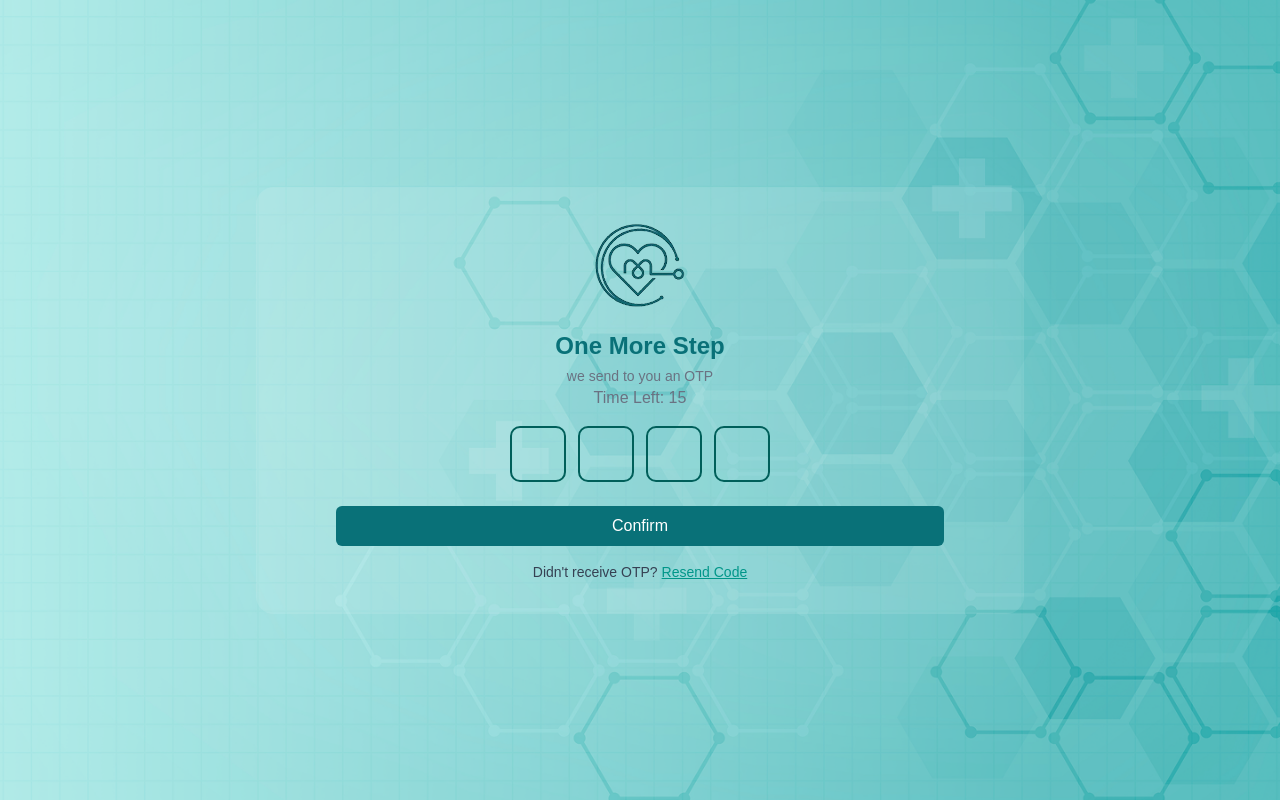
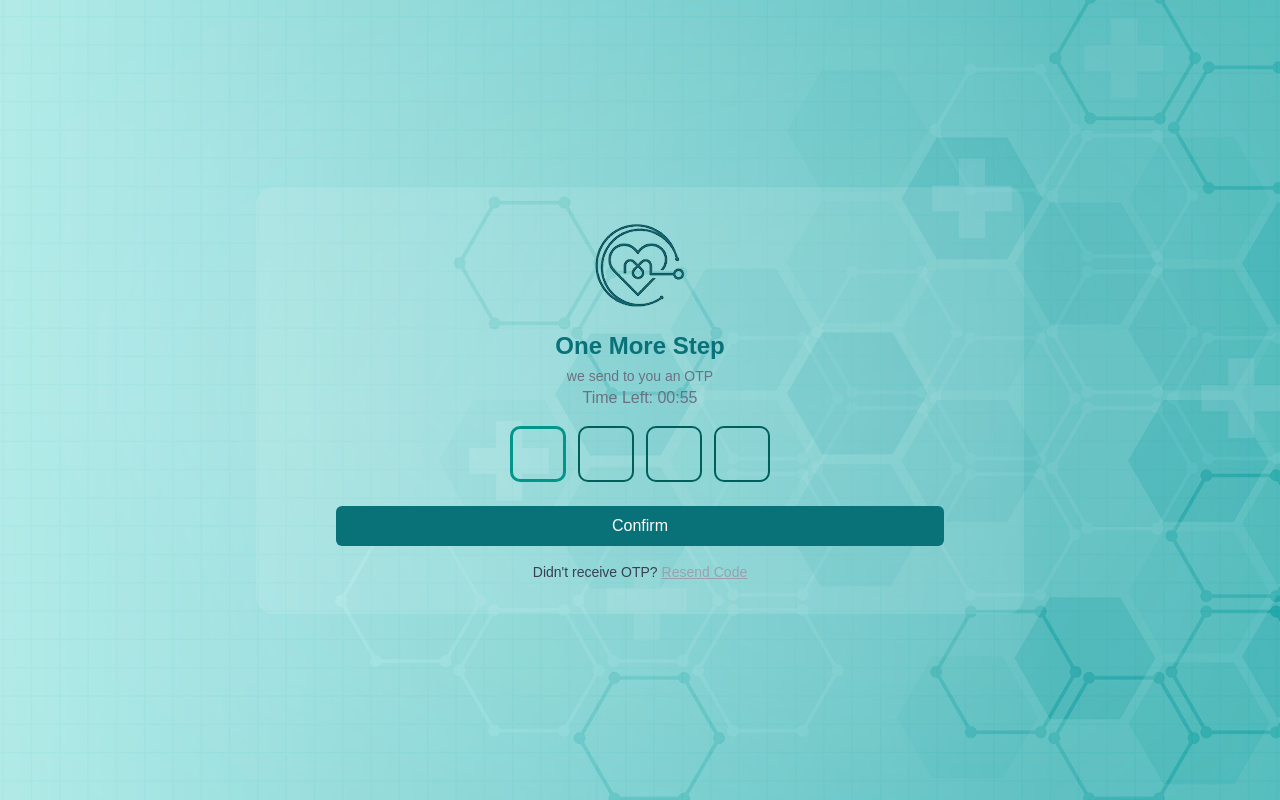
Before and after one commit to Abdulrahmanfawzy/medica-team-1, a React (Vite) app: page /otp in a window 1280 px wide. Built offline with nearby package versions, Linux system fonts and the light colour scheme; a web font is replaced by a local one.

Commit message:
some updates in Auth Pages

```diff
--- a/package.json
+++ b/package.json
@@ -27,6 +27,7 @@
     "react": "^19.2.0",
     "react-dom": "^19.2.0",
     "react-hook-form": "^7.71.1",
+    "react-hot-toast": "^2.6.0",
     "react-icons": "^5.5.0",
     "react-router-dom": "^7.13.0",
     "recharts": "^3.7.0",
--- a/src/App.tsx
+++ b/src/App.tsx
@@ -5,6 +5,7 @@ import RegisterPage from "./pages/auth/pages/RegisterPage";
 import ForgotPasswordPage from "./pages/auth/pages/ForgotPasswordPage";
 import VerifyAccountPage from "./pages/auth/pages/VerifyAccountPage";
 import OtpPage from "./pages/auth/pages/OtpPage";
+import { Toaster } from "react-hot-toast";
 
 export const router = createBrowserRouter([
 
@@ -36,7 +37,12 @@ export const router = createBrowserRouter([
 ]);
 
 const App = () => {
-  return <RouterProvider router={router} />;
+  return (
+    <>
+      <Toaster position="top-center" />
+      <RouterProvider router={router} />
+    </>
+  )
 };
 
 export default App;
--- a/src/pages/auth/components/AuthHeader.tsx
+++ b/src/pages/auth/components/AuthHeader.tsx
@@ -1,4 +1,3 @@
-
 import img from "@/assets/auth-logo.png"
 
 type Props = {
@@ -8,6 +7,15 @@ type Props = {
 };
 
 export default function AuthHeader({ title, subtitle, otptime }: Props) {
+
+  const formatTime = (seconds: number) => {
+    const minutes = Math.floor(seconds / 60);
+    const secs = seconds % 60;
+    return `${minutes.toString().padStart(2, "0")}:${secs
+      .toString()
+      .padStart(2, "0")}`;
+  };
+
   return (
     <div className="text-center w-full max-w-2xs mx-auto mb-4">
 
@@ -23,9 +31,11 @@ export default function AuthHeader({ title, subtitle, otptime }: Props) {
         {subtitle}
       </p>
 
-      {
-        otptime && <span className="text-center text-gray-500 ">Time Left: {otptime}</span>
-      }
+      {otptime !== undefined && (
+        <span className="text-center text-gray-500 block">
+          Time Left: {formatTime(otptime)}
+        </span>
+      )}
 
     </div>
   );
--- a/src/pages/auth/components/OtpInput.tsx
+++ b/src/pages/auth/components/OtpInput.tsx
@@ -1,51 +1,105 @@
-import { useRef } from "react";
+import { AlertCircle } from "lucide-react";
+import { useEffect, useRef } from "react";
 
 type Props = {
   length?: number;
+  value?: string;
   onChange: (otp: string) => void;
+  error?: string;
 };
 
-export default function OtpInput({ length = 4, onChange, }: Props) {
+export default function OtpInput({ length = 4, onChange, error, }: Props) {
 
   const inputs = useRef<HTMLInputElement[]>([]);
-
-  const handleChange = (
-    value: string,
-    index: number
-  ) => {
-
-    if (!/^[0-9]?$/.test(value)) return;
-    if (value && index < length - 1) {
-      inputs.current[index + 1].focus();
-    }
-
-    const otp = inputs.current.map((input) => input?.value).join("");
-
+  const triggerChange = () => {
+    const otp = inputs.current
+      .map((input) => input?.value || "")
+      .join("");
     onChange(otp);
   };
 
+  const handleChange = (e: React.ChangeEvent<HTMLInputElement>, index: number) => {
+    const value = e.target.value.replace(/\D/g, "");
+    if (!value) {
+      e.target.value = "";
+      triggerChange();
+      return;
+    }
+    inputs.current[index].value = value;
+    if (index < length - 1) {
+      inputs.current[index + 1].focus();
+    }
+    triggerChange();
+  };
+
+  const handleKeyDown = (e: React.KeyboardEvent<HTMLInputElement>, index: number) => {
+    if (
+      e.key === "Backspace" &&
+      !inputs.current[index].value &&
+      index > 0
+    ) {
+      inputs.current[index - 1].focus();
+    }
+  };
+
+  const handlePaste = (e: React.ClipboardEvent<HTMLInputElement>) => {
+    e.preventDefault();
+    const paste = e.clipboardData.getData("text").slice(0, length);
+    paste.split("").forEach((char, index) => {
+      if (inputs.current[index]) {
+        inputs.current[index].value = char;
+      }
+    });
+
+    inputs.current[paste.length - 1]?.focus();
+    triggerChange();
+  };
+
+  useEffect(() => {
+    inputs.current[0]?.focus();
+  }, []);
+
   return (
-
+    <div>
       <div className="flex justify-center gap-3">
-
         {Array.from({ length }).map((_, index) => (
           <input
-          key={index}
-          maxLength={1}
+            key={index} type="text" inputMode="numeric" pattern="[0-9]*" maxLength={1}
             ref={(el) => {
               if (el) inputs.current[index] = el;
             }}
-          onChange={(e) =>
-            handleChange(e.target.value, index)
-
+            onChange={(e) => handleChange(e, index)}
+            onKeyDown={(e) => {
+              if (
+                !/[0-9]/.test(e.key) &&
+                ![
+                  "Backspace",
+                  "Delete",
+                  "ArrowLeft",
+                  "ArrowRight",
+                  "Tab"
+                ].includes(e.key)
+              ) {
+                e.preventDefault();
               }
-
-          className="w-14 h-14 text-center text-lg text-black border-2 rounded-lg outline-none border-teal-800 focus:border-teal-600"
+              handleKeyDown(e, index);
+            }}
+            onPaste={handlePaste}
+            className="w-14 h-14 text-center text-lg font-semibold text-black border-2 rounded-lg outline-none border-teal-800
+          focus:border-teal-600 focus:ring-0 focus:border-[3px] transition"
           />
 
         ))}
+      </div>
 
+      {error && (
+        <p className="flex items-center justify-center gap-1 text-sm text-red-500  mt-2">
+          <AlertCircle size={16} />
+          {error}
+        </p>
+      )}
     </div>
+
 
   );
 
--- a/src/pages/auth/pages/ForgotPasswordPage.tsx
+++ b/src/pages/auth/pages/ForgotPasswordPage.tsx
@@ -5,10 +5,13 @@ import AuthInput from "../components/AuthInput";
 import { Mail } from "lucide-react";
 import { useForm } from "react-hook-form";
 import { zodResolver } from "@hookform/resolvers/zod";
-
 import { forgotPasswordSchema, type ForgotPasswordSchema, } from "../validation/auth.schema";
+import toast from "react-hot-toast";
+import { useNavigate } from "react-router-dom";
 
 export default function ForgotPasswordPage() {
+
+  const navigate = useNavigate();
 
   const { register, handleSubmit, formState: { errors }, } =
     useForm<ForgotPasswordSchema>({
@@ -17,9 +20,12 @@ export default function ForgotPasswordPage() {
     });
 
 
-  const onSubmit = (
-    data: ForgotPasswordSchema) => {
+  const onSubmit = (data: ForgotPasswordSchema) => {
     console.log(data);
+    toast.success(' Successfully!')
+    setTimeout(() => {
+      navigate("/otp");
+    }, 1000);
   };
 
   return (
--- a/src/pages/auth/pages/LoginPage.tsx
+++ b/src/pages/auth/pages/LoginPage.tsx
@@ -9,17 +9,23 @@ import { zodResolver } from "@hookform/resolvers/zod";
 import { loginSchema, type LoginSchema } from "../validation/auth.schema";
 import RememberMe from "../components/RememberMe";
 import SocialButtons from "../components/SocialButtons";
-import { Link } from "react-router-dom";
+import { Link, useNavigate } from "react-router-dom";
+import toast from "react-hot-toast";
 
 
 export default function LoginPage() {
 
-  const { register, handleSubmit, formState: { errors }, } = useForm<LoginSchema>({
+  const navigate = useNavigate();
+
+  const { register, handleSubmit, reset, formState: { errors }, } = useForm<LoginSchema>({
     resolver: zodResolver(loginSchema),
   });
 
   const onSubmit = (data: LoginSchema) => {
     console.log(data);
+    toast.success(' Login Successfully!')
+    reset();
+    navigate("/");
   };
 
   return (
--- a/src/pages/auth/pages/OtpPage.tsx
+++ b/src/pages/auth/pages/OtpPage.tsx
@@ -2,33 +2,104 @@ import AuthLayout from "../components/AuthLayout";
 import AuthHeader from "../components/AuthHeader";
 import AuthButton from "../components/AuthButton";
 import OtpInput from "../components/OtpInput";
-import { useState } from "react";
+import { useForm, Controller } from "react-hook-form";
+import { zodResolver } from "@hookform/resolvers/zod";
+import { otpSchema, type OtpSchema } from "../validation/auth.schema";
+import { useEffect, useState } from "react";
+import { useNavigate } from "react-router-dom";
 
 export default function OtpPage() {
 
-  const [otp, setOtp] =
-    useState("");
+  const [success, setSuccess] = useState("");
+  const [otpTime, setOtpTime] = useState(60);
+  const navigate = useNavigate();
+
+  useEffect(() => {
+    if (otpTime <= 0) return;
+    const timer = setInterval(() => {
+      setOtpTime((prev) => prev - 1);
+    }, 1000);
+
+    return () => clearInterval(timer);
+
+  }, [otpTime]);
+
+  const isExpired = otpTime === 0;
+
+  const { handleSubmit, control, setError, clearErrors, reset, formState: { errors }, } = useForm<OtpSchema>({
+    resolver: zodResolver(otpSchema),
+    defaultValues: { otp: "" }
+  });
+
+  const onSubmit = (data: OtpSchema) => {
+    console.log(data);
+    if (data.otp === "1234") {
+      clearErrors("otp");
+      setSuccess("Valid OTP ");
+      setTimeout(() => {
+        reset();
+        navigate("/login");
+      }, 1000);
+    } else {
+      setSuccess("");
+      setError("otp", {
+        type: "manual",
+        message: "Invalid OTP"
+      });
+    };
+  }
+
+  const handleResend = () => {
+    setOtpTime(60);
+    reset();
+    setSuccess("");
+  };
 
   return (
 
     <AuthLayout>
 
-      <AuthHeader title="One More Step" subtitle="we send to you an OTP" otptime={15} />
+      <AuthHeader title="One More Step" subtitle="we send to you an OTP" otptime={otpTime} />
 
-      <OtpInput onChange={setOtp} />
+      <form onSubmit={handleSubmit(onSubmit)}>
 
-      <div className="mt-6">
-        <AuthButton label="Confirm" />
-      </div>
+        <Controller
+          name="otp"
+          control={control}
+          render={({ field }) => (
+            <OtpInput
+              value={field.value}
+              onChange={(value) => {
+                field.onChange(value);
+                setSuccess("");
+              }}
+              error={errors.otp?.message} />
+          )}
+        />
+
+        {success && (
+          <p className="text-green-600 text-center mt-2 text-sm font-medium">
+            {success}
+          </p>
+        )}
+
+        <div className="mt-6">
+          <AuthButton label="Confirm" />
+        </div>
+
+      </form>
 
       <p className=" text-center text-sm text-gray-700 mt-4 ">
-
         Didn't receive OTP?
-
-        <span className="text-teal-600 hover:text-teal-800 cursor-pointer ml-1 underline duration-200">
+        <span
+          onClick={isExpired ? handleResend : undefined}
+          className={`ml-1 underline duration-200 ${isExpired
+            ? "text-teal-600 cursor-pointer"
+            : "text-gray-400 cursor-not-allowed"
+            }`}
+        >
           Resend Code
         </span>
-
       </p>
 
     </AuthLayout>
--- a/src/pages/auth/pages/RegisterPage.tsx
+++ b/src/pages/auth/pages/RegisterPage.tsx
@@ -8,17 +8,25 @@ import { AlertCircle, Mail, User } from "lucide-react";
 import { useForm } from "react-hook-form";
 import { zodResolver } from "@hookform/resolvers/zod";
 import { registerSchema, type RegisterSchema } from "../validation/auth.schema";
-import { Link } from "react-router-dom";
+import { Link, useNavigate } from "react-router-dom";
+import toast from "react-hot-toast";
 
 
 export default function RegisterPage() {
 
-  const { register, handleSubmit, formState: { errors }, } = useForm<RegisterSchema>({
+  const navigate = useNavigate();
+
+  const { register, handleSubmit, reset, formState: { errors }, } = useForm<RegisterSchema>({
     resolver: zodResolver(registerSchema),
   });
 
   const onSubmit = (data: RegisterSchema) => {
     console.log(data);
+    toast.success(' Register Successfully!')
+    reset();
+    setTimeout(() => {
+      navigate("/login");
+    }, 1000);
   };
 
 
--- a/src/pages/auth/validation/auth.schema.ts
+++ b/src/pages/auth/validation/auth.schema.ts
@@ -31,7 +31,7 @@ export const verifyAccountSchema = z.object({
 });
 
 export const otpSchema = z.object({
-  otp: z.string().min(4, "OTP must be 4 digits")
+  otp: z.string().min(1, "OTP is required").length(4, "OTP must be 4 digits"),
 });
 
 export type LoginSchema = z.infer<typeof loginSchema>;
```
Also changed, not shown: 1 other file (tests, documents, lock files or other folders). Lines whose indentation alone changed are shown as unchanged.
